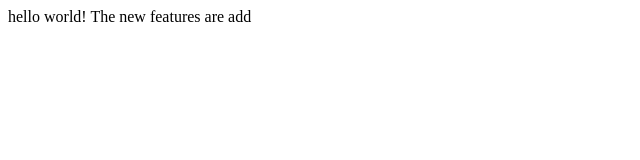
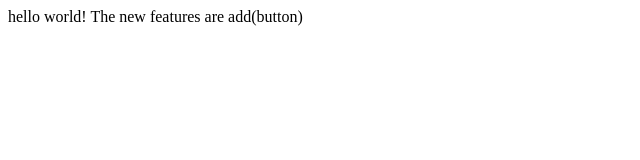
Before and after one commit to Mdgouse123/LocalRepo, a plain HTML site: page index.html in a window 1280 px wide. Shown: the full height of the page, 0-640 px from the left. Drawn offline with Linux system fonts and the light colour scheme.

```diff
--- a/index.html
+++ b/index.html
@@ -1,2 +1,2 @@
 <d>hello world!</d>
-<d>The new features are add</d>
+<d>The new features are add(button)</d>
```
